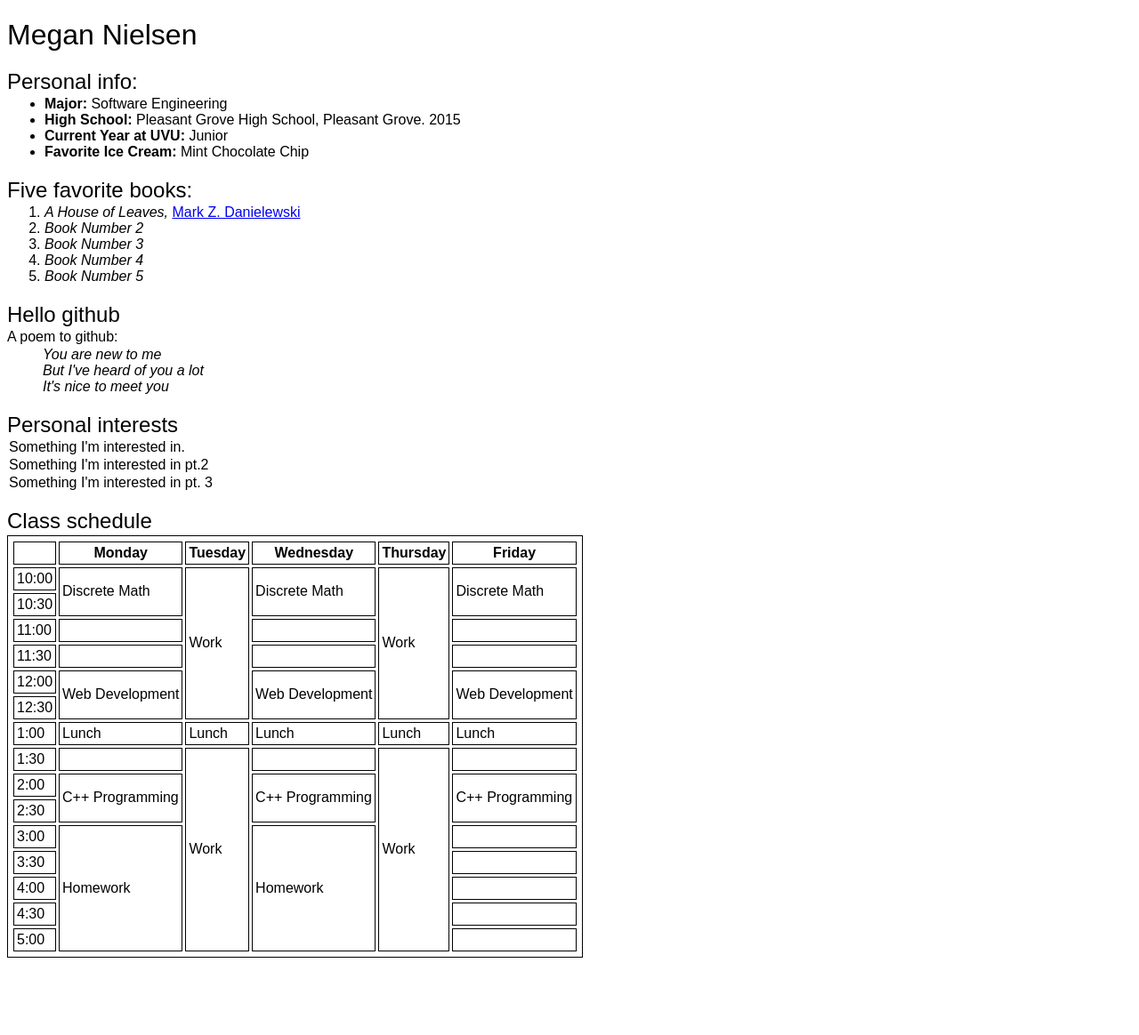
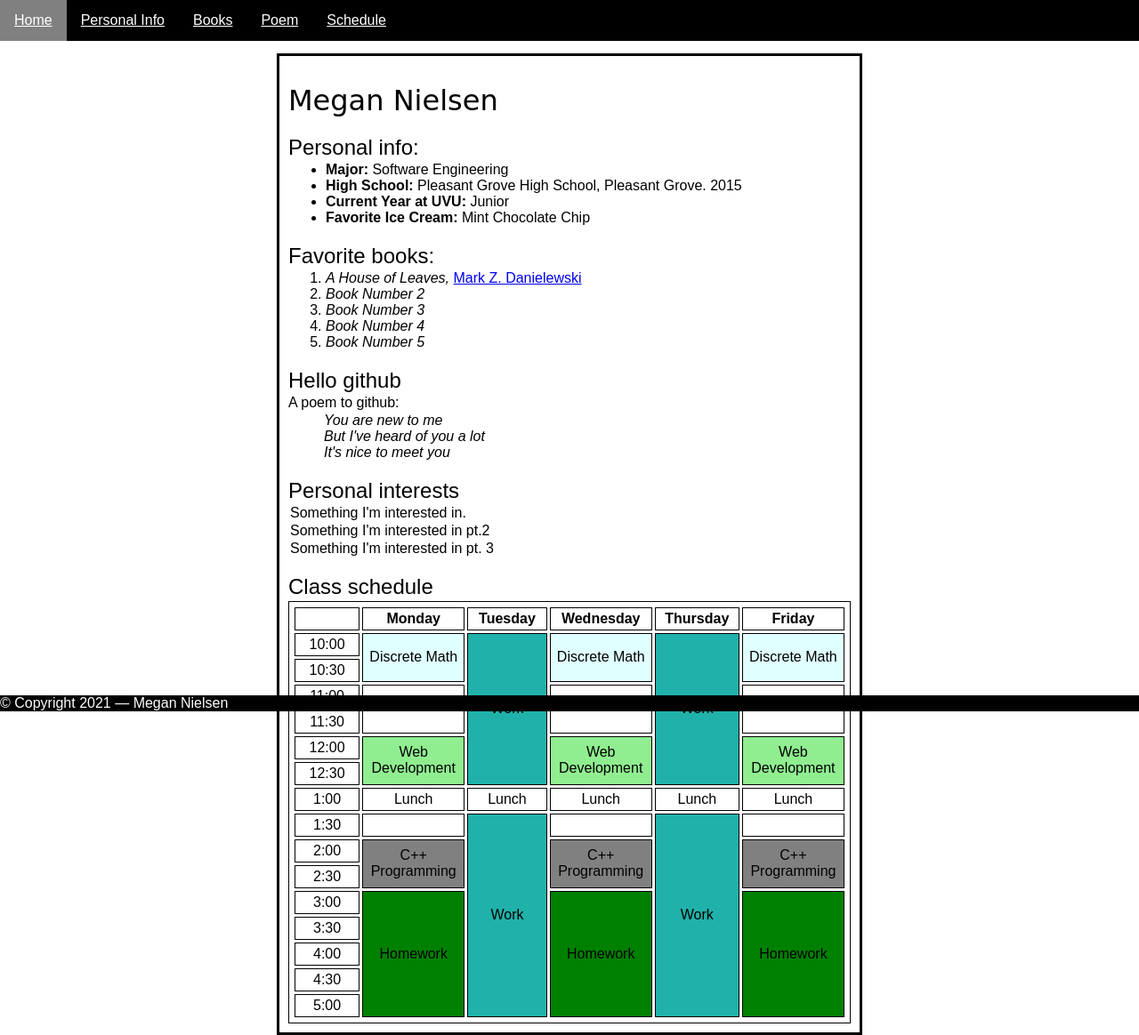
Before and after one commit to MeganNielsen/MeganNielsen.github.io, a plain HTML site: page index.html in a window 1280 px wide. Shown: the whole page at 89% size. Before the commit the page ends 1085 px from the top, so only its background shows below. Drawn offline with Linux system fonts and the light colour scheme.

Commit message:
added header and footer. Added color to table.

```diff
--- a/index.html
+++ b/index.html
@@ -9,9 +9,22 @@
 </head>
 
 <body>
+
+
+    <div class="topnav">
+        <a href="#top">Home</a>
+        <a href="#personalInfo">Personal Info</a>
+        <a href="#favoriteBooks">Books</a>
+        <a href="#poem">Poem</a>
+        <a href="#schedule">Schedule</a>
+    </div>
+
+
+    <div class="centered">
+
     <h1 id="name">Megan Nielsen</h1>
 
-    <h2>Personal info:</h2>
+    <h2><a class = "anchor" id="personalInfo">Personal info:</a></h2>
         <ul>
             <li> <b>Major:</b> Software Engineering</li>
             <li> <b>High School:</b> Pleasant Grove High School, Pleasant Grove. 2015</li>
@@ -19,7 +32,7 @@
             <li> <b>Favorite Ice Cream:</b> Mint Chocolate Chip</li>
         </ul>
 
-    <h2>Five favorite books:</h2>
+    <h2><a class="anchor" id="favoriteBooks"> Favorite books:</h2>
         <ol>
             <li><i>A House of Leaves, </i><a href="https://www.markzdanielewski.com/">Mark Z. Danielewski</a></li>
             <li><i>Book Number 2</i></li>
@@ -28,7 +41,7 @@
             <li><i>Book Number 5</i></li>
         </ol>
 
-    <h2>Hello github</h2>
+    <h2><a class="anchor" id="poem">Hello github</a></h2>
         A poem to github:
         <blockquote>
             You are new to me <br>
@@ -36,12 +49,12 @@
             It's nice to meet you <br>
         </blockquote>
 
-    <h2>Personal interests</h2>
+    <h2><a class="anchor" id="interests">Personal interests</a></h2>
         <p>Something I'm interested in.</p>
         <p>Something I'm interested in pt.2</p>
         <p>Something I'm interested in pt. 3</p>
 
-    <h2>Class schedule</h2>
+    <h2><a class="anchor" id="schedule">Class schedule</a></h2>
         <table>
             <tr>
                 <th></th>
@@ -53,11 +66,11 @@
             </tr>
             <tr>
                 <td>10:00</td>
-            <td rowspan = 2> Discrete Math</td>
-            <td rowspan = 6> Work</td>
-            <td rowspan = 2> Discrete Math</td>
-            <td rowspan = 6> Work</td>
-            <td rowspan = 2> Discrete Math</td>
+                <td rowspan = 2 class = "math"> Discrete Math</td>
+                <td rowspan = 6 class = "work"> Work</td>
+                <td rowspan = 2 class = "math"> Discrete Math</td>
+                <td rowspan = 6 class = "work"> Work</td>
+                <td rowspan = 2 class = "math"> Discrete Math</td>
             </tr>
             <tr>
                 <td>10:30</td>
@@ -77,9 +90,9 @@
             </tr>
             <tr>
                 <td>12:00</td>
-            <td rowspan = 2>Web Development</td>
-            <td rowspan = 2>Web Development</td>
-            <td rowspan = 2>Web Development</td>
+                <td rowspan = 2 class = "webDev">Web Development</td>
+                <td rowspan = 2 class = "webDev">Web Development</td>
+                <td rowspan = 2 class = "webDev">Web Development</td>
             </tr>
             <tr>
                 <td>12:30</td>
@@ -96,43 +109,49 @@
             <tr>
                 <td>1:30</td>
                 <td></td>
-            <td rowspan = 8> Work</td>
+                <td rowspan = 8 class = "work"> Work</td>
                 <td></td>
-            <td rowspan = 8> Work</td>
+                <td rowspan = 8 class = "work"> Work</td>
                 <td></td>
             </tr>
             <tr>
                 <td>2:00</td>
-            <td rowspan = 2>C++ Programming</td>
-            <td rowspan = 2>C++ Programming</td>
-            <td rowspan = 2>C++ Programming</td>
+                <td rowspan = 2 class = "cpp">C++ Programming</td>
+                <td rowspan = 2 class = "cpp">C++ Programming</td>
+                <td rowspan = 2 class = "cpp">C++ Programming</td>
             </tr>
             <tr>
                 <td>2:30</td>
             </tr>
             <tr>
                 <td>3:00</td>
-            <td rowspan = 5>Homework</td>
-            <td rowspan = 5>Homework</td>
-            <td></td>
+                <td rowspan = 5 class = "homework">Homework</td>
+                <td rowspan = 5 class = "homework">Homework</td>
+                <td rowspan = 5 class = "homework">Homework</td>
             </tr>
             <tr>
                 <td>3:30</td>
-            <td></td>
+
             </tr>
             <tr>
                 <td>4:00</td>
-            <td></td>
+
             </tr>
             <tr>
                 <td>4:30</td>
-            <td></td>
+
             </tr>
             <tr>
                 <td>5:00</td>
-            <td></td>
+
             </tr>
 
         </table>
+
+    </div>
+
+    <div class="footer">
+        <footer id="footerText">&copy; Copyright 2021 &mdash; Megan Nielsen</footer>
+    </div>
 </body>
 </html>
--- a/styles/styles.css
+++ b/styles/styles.css
@@ -1,6 +1,13 @@
 body {
-    font-family: Arial, Helvetica, sans-serif
+    font-family: Arial, Helvetica, sans-serif;
+    margin-top: 60px;
+    margin-bottom: 20px;
 }
+
+#name {
+    font-family: "Appple Cancery", cursive;
+}
+
 blockquote {
     font-style: italic;
     margin-top: 2px;
@@ -17,4 +24,63 @@ table, th, td, tr {
     border: 1px solid black;
     border-spacing: 3px;
     padding: 3px;
+    text-align: center;
+    column-width: 120px;
 }
+
+.anchor{
+    padding-top: 90px;
+}
+.topnav{
+    overflow: hidden;
+    position: fixed;
+    background: black;
+    top: 0;
+    width: 100%;
+    left: 0;
+}
+.topnav a{
+    float: left;
+    display: block;
+    color: white;
+    text-align: center;
+    padding: 14px 16px;
+
+}
+.topnav a:hover{
+    background: gray;
+}
+
+/*style the cells*/
+.homework{
+    background-color: green;
+}
+.cpp {
+    background-color: grey;
+}
+.math {
+    background-color: lightcyan;
+}
+.webDev{
+    background-color: lightgreen;
+}
+.work {
+    background-color: lightseagreen;
+}
+
+.footer{
+    left: 0px;
+    color: white;
+    overflow: hidden;
+    position: fixed;
+    background: black;
+    bottom: 0;
+    width: 100%;
+}
+
+.centered{
+    margin: auto;
+    width: 50%;
+    border: 3px solid black;
+    padding: 10px;
+}
```
Also changed, not shown: img/background_image.JPG (added). Lines whose indentation alone changed are shown as unchanged.
